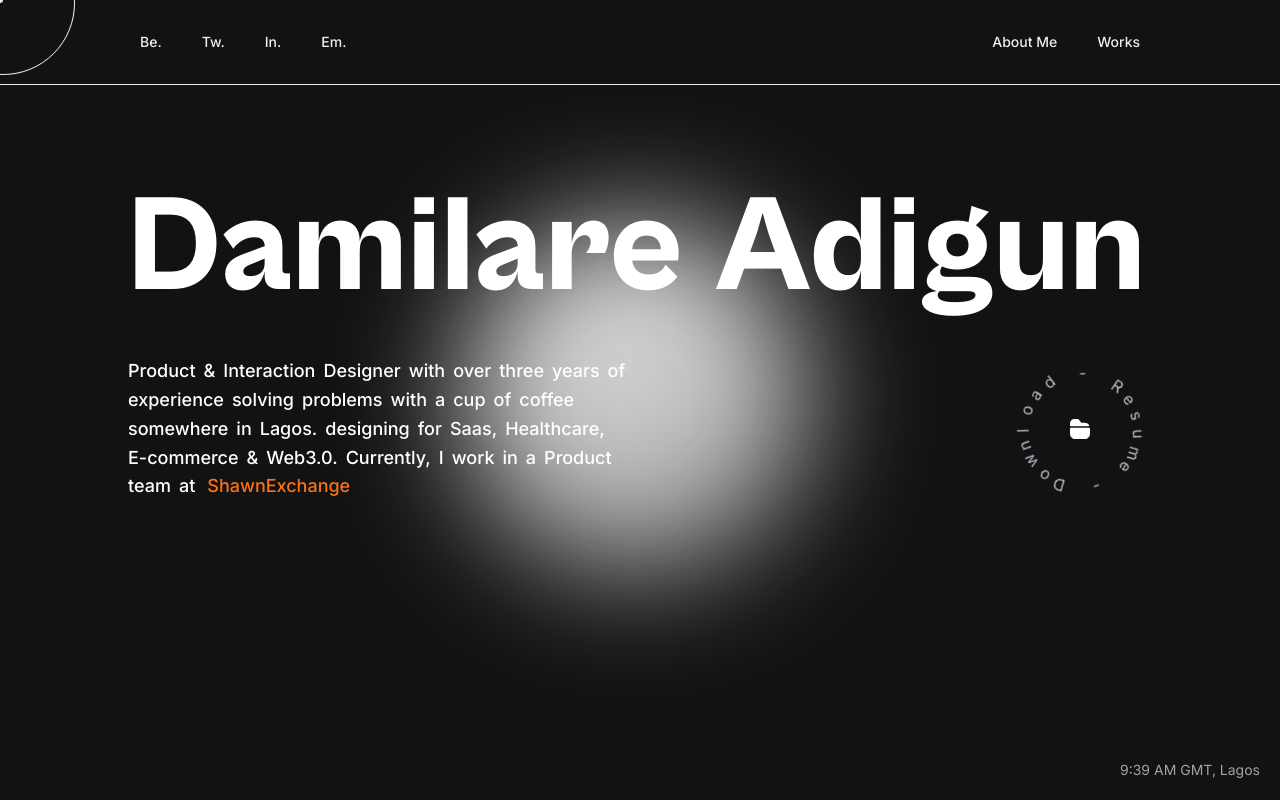
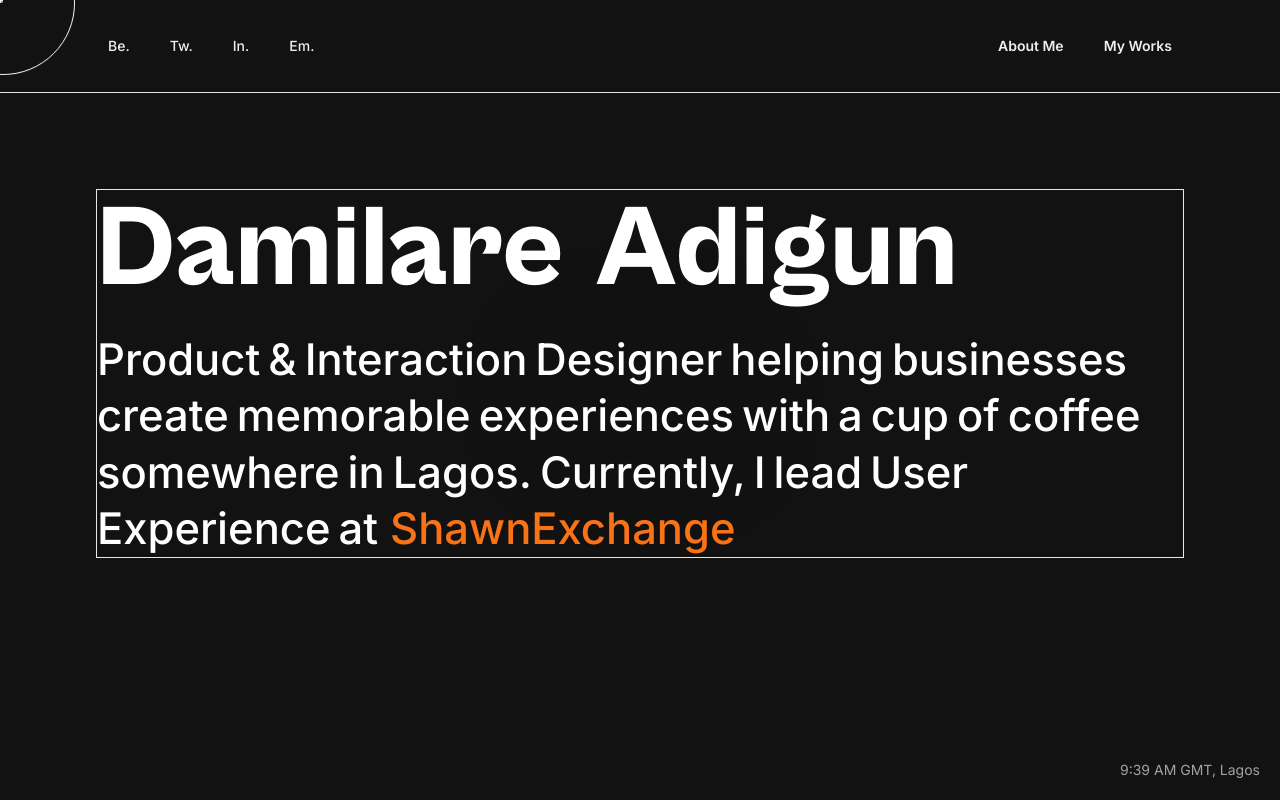
Before and after one commit to devdahcoder/dreportfolio, a React (Vite) app: page / in a window 1280 px wide. Shown: the top 800 px of the page. Built offline with nearby package versions, Linux system fonts and the light colour scheme.

Commit message:
refactor: refcatoring hero and header text

```diff
--- a/content/link-content.ts
+++ b/content/link-content.ts
@@ -69,7 +69,7 @@
     },
     {
         id: 2,
-        text: "Works",
+        text: "My Works",
         href: "#works",
         type: NAVIGATION_TYPE.STATIC
     },
--- a/src/components/header.tsx
+++ b/src/components/header.tsx
@@ -14,7 +14,7 @@
 	return (
 		<SectionContainer
 			containerClassName="border-b"
-			className=" flex flex-row items-center justify-center sm:justify-between py-6"
+			className=" flex flex-row items-center justify-center sm:justify-between py-7"
 		>
 			<div className="hidden sm:flex flex-row items-center">
 				<HeaderSocialLinkList
--- a/src/components/navigation/header-navigation-list.tsx
+++ b/src/components/navigation/header-navigation-list.tsx
@@ -53,7 +53,7 @@
 											target="_blank"
 											rel="noopener noreferrer"
 											style={style}
-											className={`w-full flex flex-row items-center px-3 py-2 text-sm font-medium bg-gradient-to-tl from-slate-200 to-gray-100 bg-clip-text text-transparent ${className}`}
+											className={`w-full flex flex-row items-center px-3 py-2 text-sm font-semibold bg-gradient-to-tl from-slate-200 to-gray-100 bg-clip-text text-transparent ${className}`}
 										>
 											{text}
 										</a>
@@ -82,7 +82,7 @@
 											}
 											href={`${href}`}
 											style={style}
-											className={`w-full flex flex-row items-center px-3 py-2 text-sm font-medium bg-gradient-to-tl from-slate-200 to-gray-100 bg-clip-text text-transparent ${className}`}
+											className={`w-full flex flex-row items-center px-3 py-2 text-sm font-semibold bg-gradient-to-tl from-slate-200 to-gray-100 bg-clip-text text-transparent ${className}`}
 										>
 											{text}
 										</a>
--- a/src/components/section-container.tsx
+++ b/src/components/section-container.tsx
@@ -11,7 +11,7 @@
 	const { className, containerClassName, children, id } = props;
 	return (
 		<section id={`${id}`} className={`${containerClassName}`}>
-			<div className={`w-4/5 mt-0 mx-auto ${className}`}>{children}</div>
+			<div className={`w-[85%] mt-0 mx-auto ${className}`}>{children}</div>
 		</section>
 	);
 };
--- a/src/components/section/hero.tsx
+++ b/src/components/section/hero.tsx
@@ -41,7 +41,7 @@
 		"n",
 	]);
 	const [heroText, setHeroText] = React.useState(
-		"Product & Interaction Designer with over three years of experience solving problems with a cup of coffee somewhere in Lagos. designing for Saas, Healthcare, E-commerce & Web3.0. Currently, I work in a Product team at ShawnExchange"
+    "Product & Interaction Designer helping businesses create memorable experiences with a cup of coffee somewhere in Lagos. Currently, I lead User Experience at ShawnExchange",
   );
 
 	const heroTextArray = heroText.split(" ");
@@ -58,14 +58,14 @@
 			y: 0,
 			transition: {
 				ease: "linear",
-				duration: 0.5,
+				duration: 1,
 			},
 		},
 	};
 
 	const heroTextVariant = {
 		hidden: {
-			opacity: 0.5,
+			opacity: 1,
 		},
 		visible: {
 			opacity: 1,
@@ -75,14 +75,14 @@
 	return (
     <section ref={ref} className={`snap--section py-24 h-screen`}>
       <div
-				className={`flex flex-col gap-y-5 md:gap-y-10 w-11/12 md:w-4/5 mt-0 mx-auto`}
+        className={`border flex flex-col gap-y-5 md:gap-y-5 w-11/12 md:w-[85%] mt-0 mx-auto`}
       >
         <motion.div
           initial="hidden"
           variants={nameVariant}
           animate={hasPageCompletedLoading && "visible"}
           viewport={{ once: true }}
-					className="flex flex-col md:flex-row items-start md:items-center gap-y-2 md:gap-y-0 gap-x-8 text-justify text-[16vw] sm:text-[13vw] md:text-[10.7vw] leading-[1] md:leading-[0.7] font-extrabold
+          className="flex flex-col md:flex-row items-start md:items-center gap-y-2 md:gap-y-0 gap-x-8 text-justify text-[16vw] sm:text-[13vw] md:text-[9vw] leading-[1] md:leading-[0.7] font-extrabold
 					font-cabinetgrotesk text-white after:inline-block after:w-full"
         >
           <NameRender
@@ -105,7 +105,7 @@
             initial="hidden"
             animate={hasPageCompletedLoading && "visible"}
             viewport={{ once: true }}
-						className="flex flex-row flex-wrap gap-x-2 items-center text-lg font-medium w-4/5 md:w-2/4 bg-gradient-to-tl from-slate-300 to-gray-400 bg-clip-text text-transparent"
+            className="flex flex-row flex-wrap gap-x-2 items-center text-[3.4vw] leading-[1.3] font-medium w-full bg-gradient-to-tl from-slate-300 to-gray-400 bg-clip-text text-transparent"
           >
             {heroTextArray?.map((text: string, index: number) => (
               <div key={index}>
@@ -115,9 +115,7 @@
                     index={index}
                     text={text}
                     containerClassName={"w-max"}
-										hasPageCompletedLoading={
-											hasPageCompletedLoading
-										}
+                    hasPageCompletedLoading={hasPageCompletedLoading}
                   />
                 )}
                 {text.toLowerCase() === "shawnexchange" && (
@@ -125,9 +123,7 @@
                     key={index}
                     index={index}
                     containerClassName={"w-max"}
-										hasPageCompletedLoading={
-											hasPageCompletedLoading
-										}
+                    hasPageCompletedLoading={hasPageCompletedLoading}
                   >
                     <span className="ml-1">
                       <a
@@ -145,11 +141,11 @@
             ))}
           </motion.div>
 
-					<CircleText
+          {/* <CircleText
 						text={"- Download - Resume"}
 						cursorType={cursorType}
 						setCursorType={setCursorType}
-					/>
+					/> */}
         </div>
       </div>
     </section>
--- a/src/main.tsx
+++ b/src/main.tsx
@@ -1,10 +1,13 @@
 import React from 'react';
 import ReactDOM from 'react-dom/client';
 import App from './App';
+import { ReactLenis } from "@studio-freight/react-lenis";
 import './style/index.scss';
 
-ReactDOM.createRoot(document.getElementById('root') as HTMLElement).render(
+ReactDOM.createRoot(document.getElementById("root") as HTMLElement).render(
   <React.StrictMode>
-    <App />
+    <ReactLenis root>
+      <App />
+    </ReactLenis>
   </React.StrictMode>,
-)
+);
--- a/src/style/index.scss
+++ b/src/style/index.scss
@@ -130,14 +130,14 @@
 	}
 
 	.globe--container {
-		border-radius: 100%;
-		background: linear-gradient(
-			165deg,
-			rgba(255, 255, 255, 1) 0%,
-			rgb(220, 220, 220) 40%,
-			rgb(170, 170, 170) 98%,
-			rgb(10, 10, 10) 100%
-		);
+		// border-radius: 100%;
+		// background: linear-gradient(
+		// 	165deg,
+		// 	rgba(255, 255, 255, 1) 0%,
+		// 	rgb(220, 220, 220) 40%,
+		// 	rgb(170, 170, 170) 98%,
+		// 	rgb(10, 10, 10) 100%
+		// );
 		position: relative;
 		.globe--loader {
 			&::before {
@@ -148,13 +148,13 @@
 				border-radius: 100%;
 				border-bottom: 0 solid #ffffff05;
 
-				box-shadow: 0 -10px 20px 20px #ffffff40 inset,
-					0 -5px 15px 10px #ffffff50 inset, 0 -2px 5px #ffffff80 inset,
-					0 -3px 2px #ffffffbb inset, 0 2px 0px #ffffff,
-					0 2px 3px #ffffff, 0 5px 5px #ffffff90,
-					0 10px 15px #ffffff60, 0 10px 20px 20px #ffffff40;
-				filter: blur(3px);
-				animation: 2s rotate linear infinite;
+				// box-shadow: 0 -10px 20px 20px #ffffff40 inset,
+				// 	0 -5px 15px 10px #ffffff50 inset, 0 -2px 5px #ffffff80 inset,
+				// 	0 -3px 2px #ffffffbb inset, 0 2px 0px #ffffff,
+				// 	0 2px 3px #ffffff, 0 5px 5px #ffffff90,
+				// 	0 10px 15px #ffffff60, 0 10px 20px 20px #ffffff40;
+				// filter: blur(3px);
+				// animation: 2s rotate linear infinite;
 
 				@keyframes rotate {
 					100% {
```
Also changed, not shown: 1 other file (tests, documents, lock files or other folders). Lines whose indentation alone changed are shown as unchanged.
